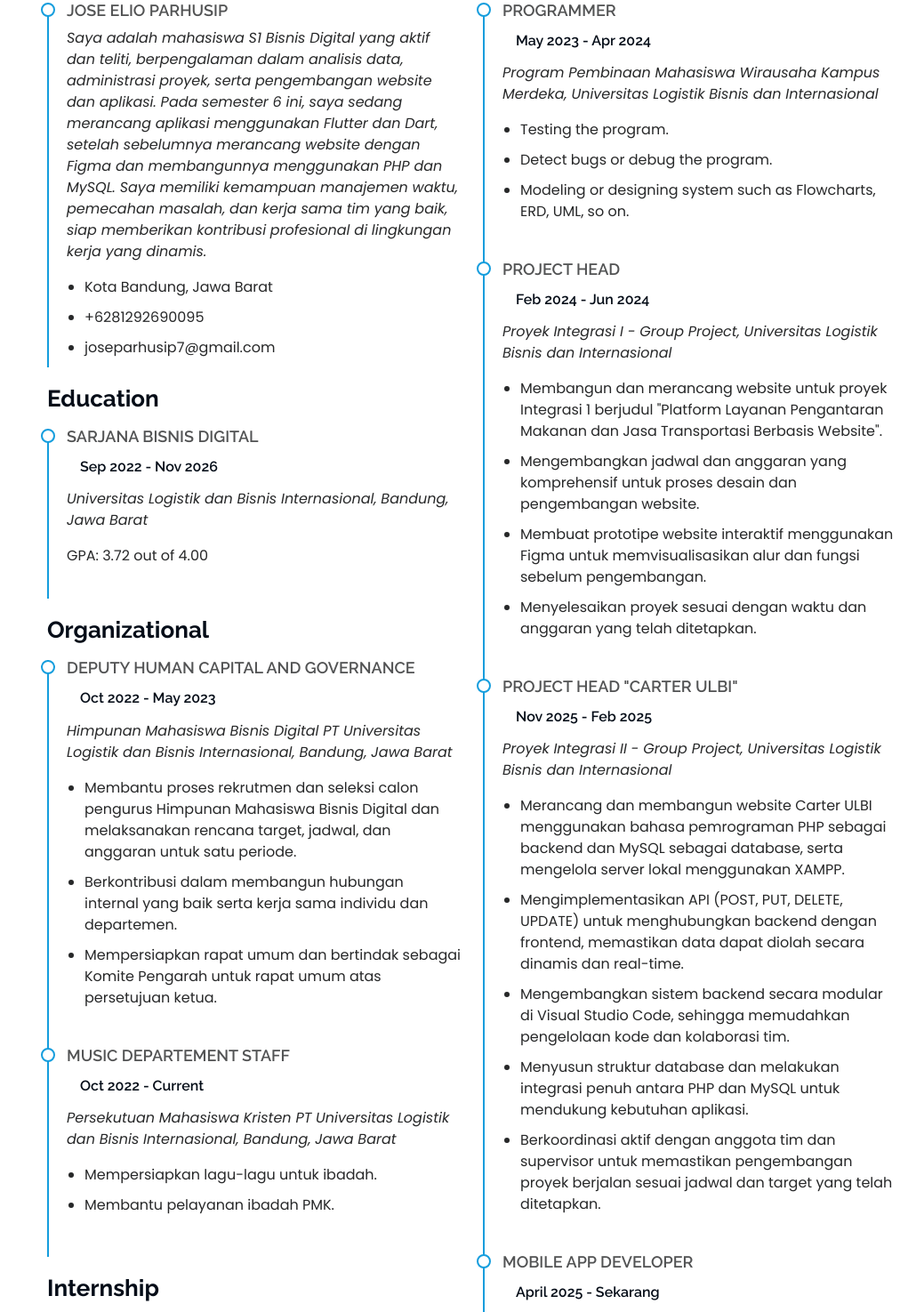
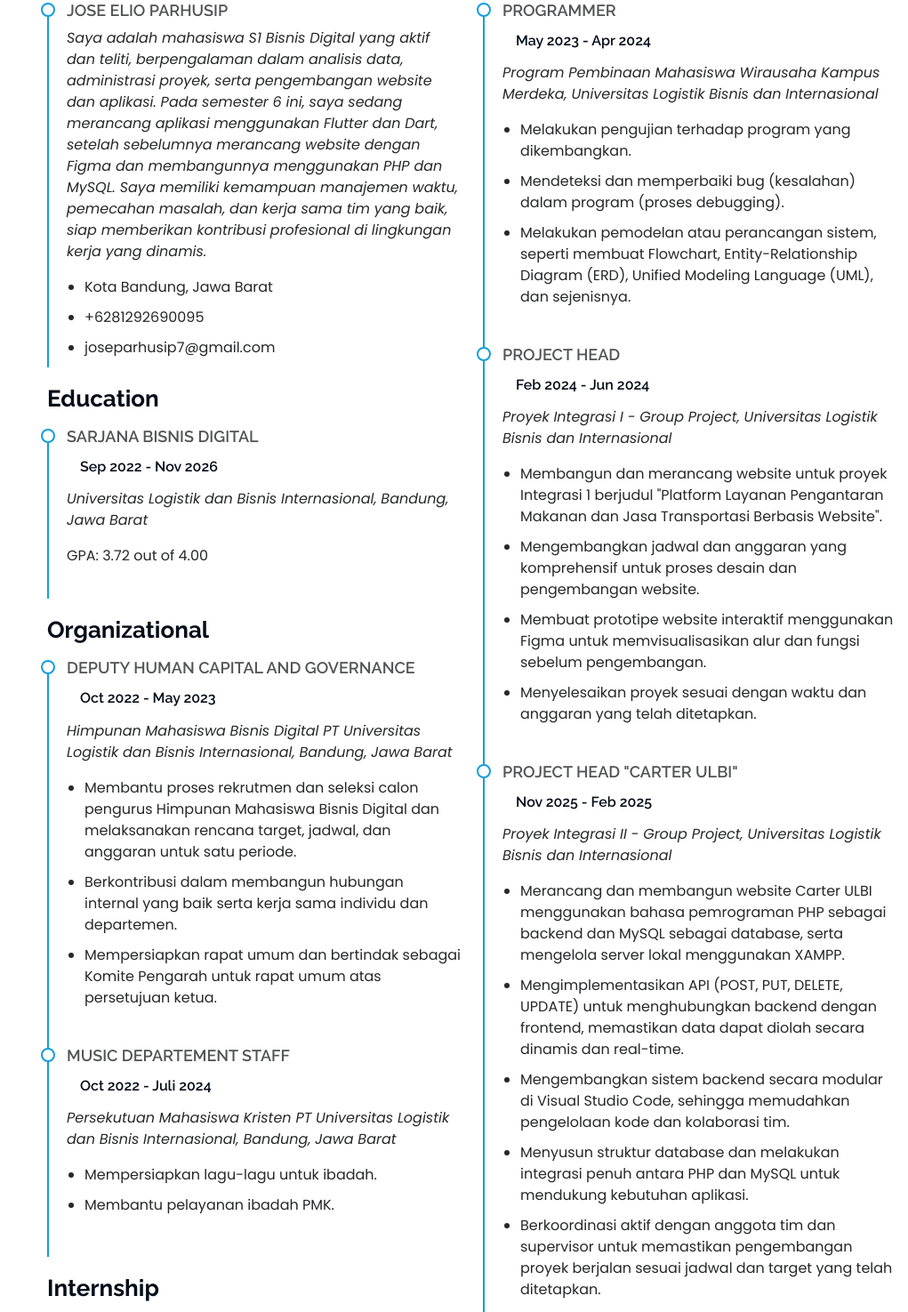
Before and after one commit to joseparhusip/Portfolio-Jose, a plain HTML site: page index.html in a window 1280 px wide. Shown: the part 2047-3522 px from the top of the page at 89% size, without its empty margins (259-1280 px from the left). Drawn offline with Linux system fonts and the light colour scheme.

Commit message:
Update index.html

```diff
--- a/index.html
+++ b/index.html
@@ -252,7 +252,7 @@ profesional di lingkungan kerja yang dinamis. </p>
           </ul>
         </div><div class="resume-item">
           <h4>Music Departement Staff</h4>
-          <h5>Oct 2022 - Current</h5>
+          <h5>Oct 2022 - Juli 2024</h5>
           <p><em>Persekutuan Mahasiswa Kristen PT Universitas Logistik dan Bisnis Internasional, Bandung, Jawa Barat</em></p>
           <ul>
             <li>Mempersiapkan lagu-lagu untuk ibadah.</li>
@@ -278,9 +278,9 @@ profesional di lingkungan kerja yang dinamis. </p>
           <h5>May 2023 - Apr 2024</h5>
           <p><em>Program Pembinaan Mahasiswa Wirausaha Kampus Merdeka, Universitas Logistik Bisnis dan Internasional</em></p>
           <ul>
-            <li>Testing the program.</li>
-            <li>Detect bugs or debug the program.</li>
-            <li>Modeling or designing system such as Flowcharts, ERD, UML, so on.</li>
+            <li>Melakukan pengujian terhadap program yang dikembangkan.</li>
+            <li>Mendeteksi dan memperbaiki bug (kesalahan) dalam program (proses debugging).</li>
+            <li>Melakukan pemodelan atau perancangan sistem, seperti membuat Flowchart, Entity-Relationship Diagram (ERD), Unified Modeling Language (UML), dan sejenisnya. </li>
           </ul>
         </div><div class="resume-item">
           <h4>Project Head</h4>
@@ -604,7 +604,7 @@ profesional di lingkungan kerja yang dinamis. </p>
           <img src="assets/img/organization/p2mw1.jpg" class="org-logo" alt="Logo P2MW">
           <h4 class="org-title">Programmer</h4>
           <h5 class="org-name">Program Pembinaan Mahasiswa Wirausaha</h5>
-          <p class="org-period">2023 - Current</p>
+          <p class="org-period">2023 - Apr 2024</p>
           <p class="org-description">Berperan sebagai programmer dalam pembuatan website ecommerce Lapak ULBI untuk mendukung program kewirausahaan mahasiswa.</p>
         </div>
       </div>
@@ -614,7 +614,7 @@ profesional di lingkungan kerja yang dinamis. </p>
           <img src="assets/img/organization/PMK.jpg" class="org-logo" alt="Logo PMK">
           <h4 class="org-title">Staff Music</h4>
           <h5 class="org-name">Persekutuan Mahasiswa Kristen</h5>
-          <p class="org-period">Oct 2022 - Current</p>
+          <p class="org-period">Oct 2022 - Juli 2023</p>
           <p class="org-description">Mempersiapkan lagu-lagu untuk ibadah dan membantu pelayanan ibadah PMK di kampus sebagai bagian dari tim musik.</p>
         </div>
       </div>
```
